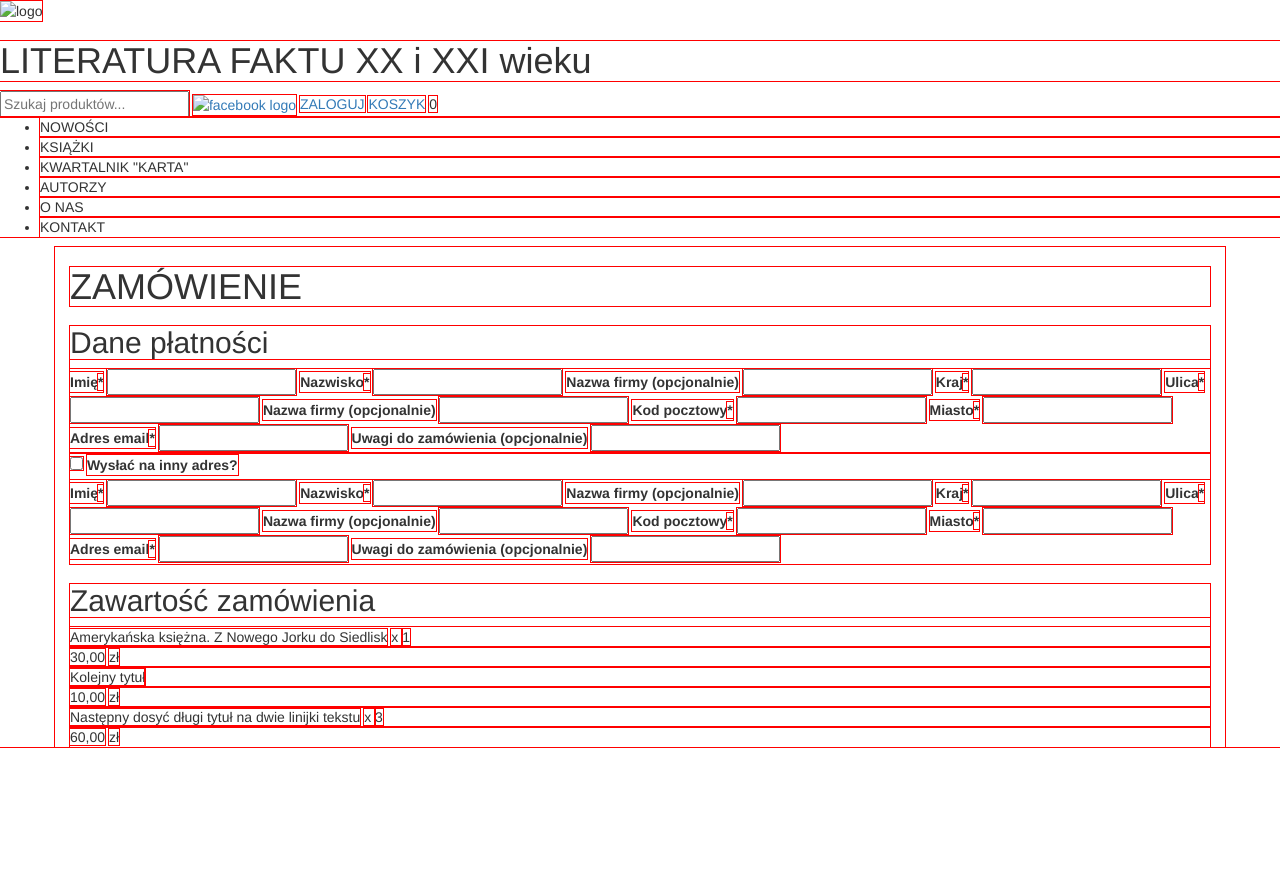
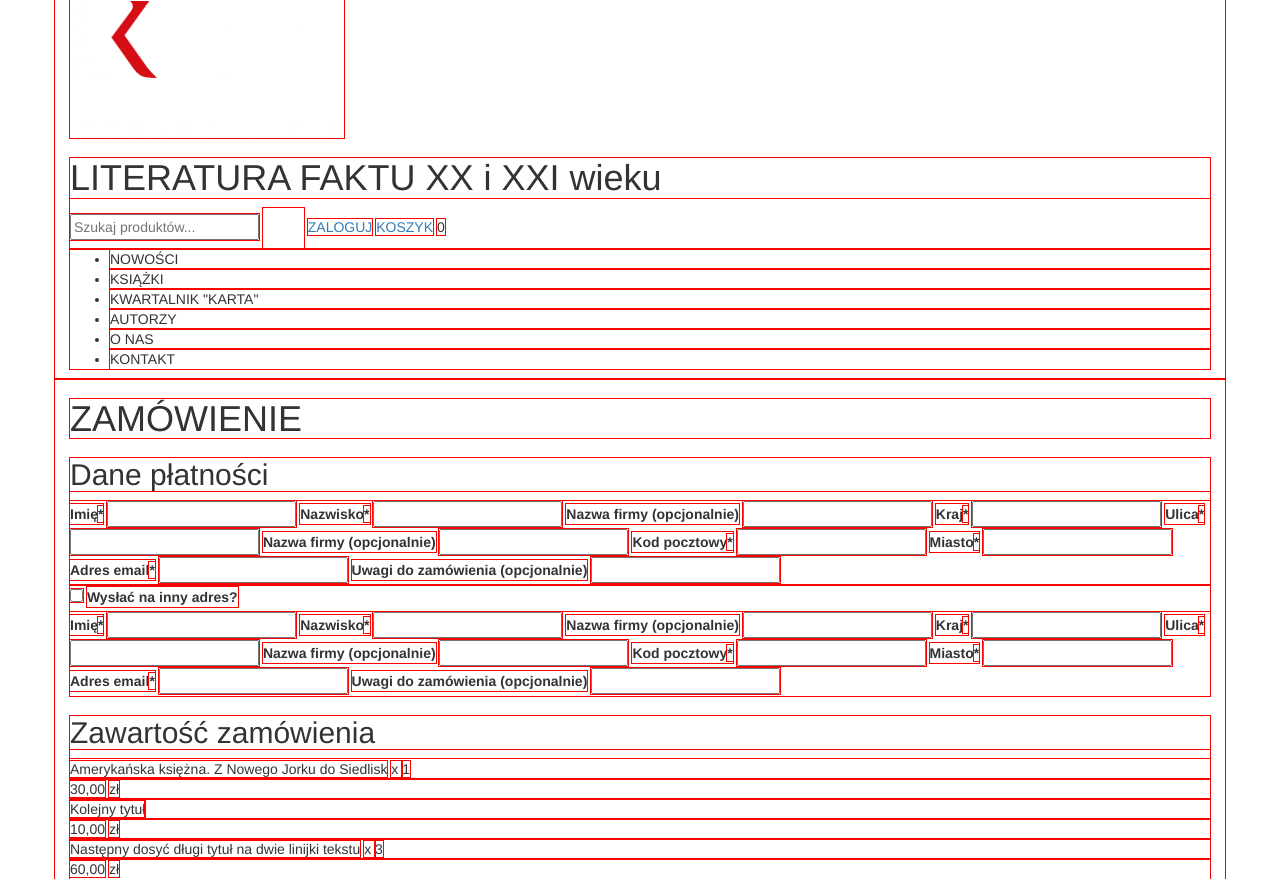
Before and after one commit to gorniczy/karta-form, a website: page index.html in a window 1280 px wide. Before the commit the page ends 800 px from the top, so only its background shows below. Drawn offline with nearby package versions, Linux system fonts and the light colour scheme.

Commit message:
add images

```diff
--- a/index.html
+++ b/index.html
@@ -11,12 +11,12 @@
 </head>
 
 <body>
-  <header>
-    <img src="" alt="logo">
+  <header class="container">
+    <img src="img/karta-logo.png" alt="logo">
     <div class="top-menu">
       <h1 class="alt-slogan">LITERATURA FAKTU XX i XXI wieku</h1>
       <input type="text" placeholder="Szukaj produktów...">
-      <a href=""><img src="" alt="facebook logo"></a>
+      <a href=""><img src="img/fb.png" alt="facebook logo"></a>
       <a href="">ZALOGUJ</a>
       <a href="">KOSZYK</a>
       <span class="total-items">0</span>
```
Also changed, not shown: img/fb.png (added), img/karta-logo.png (added).
